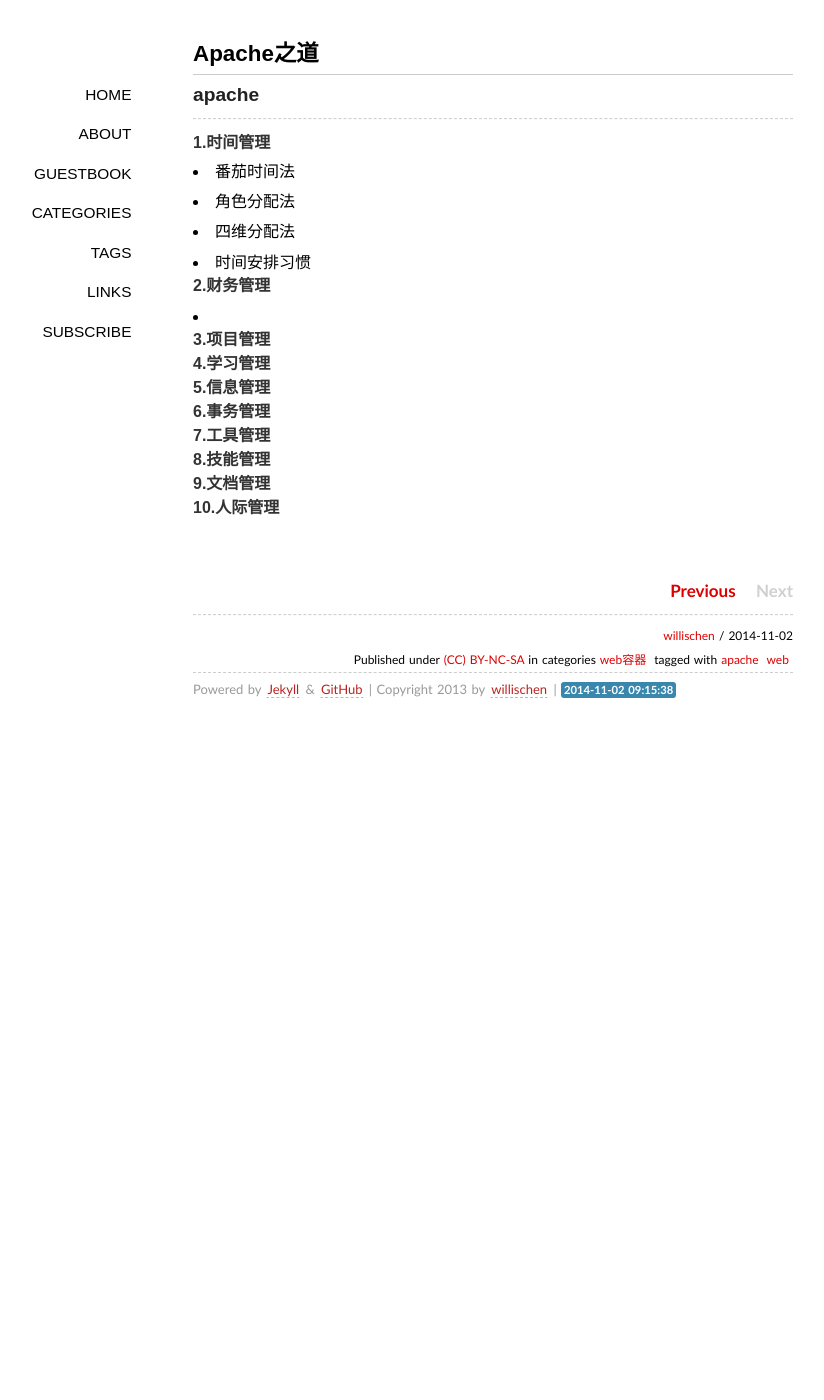
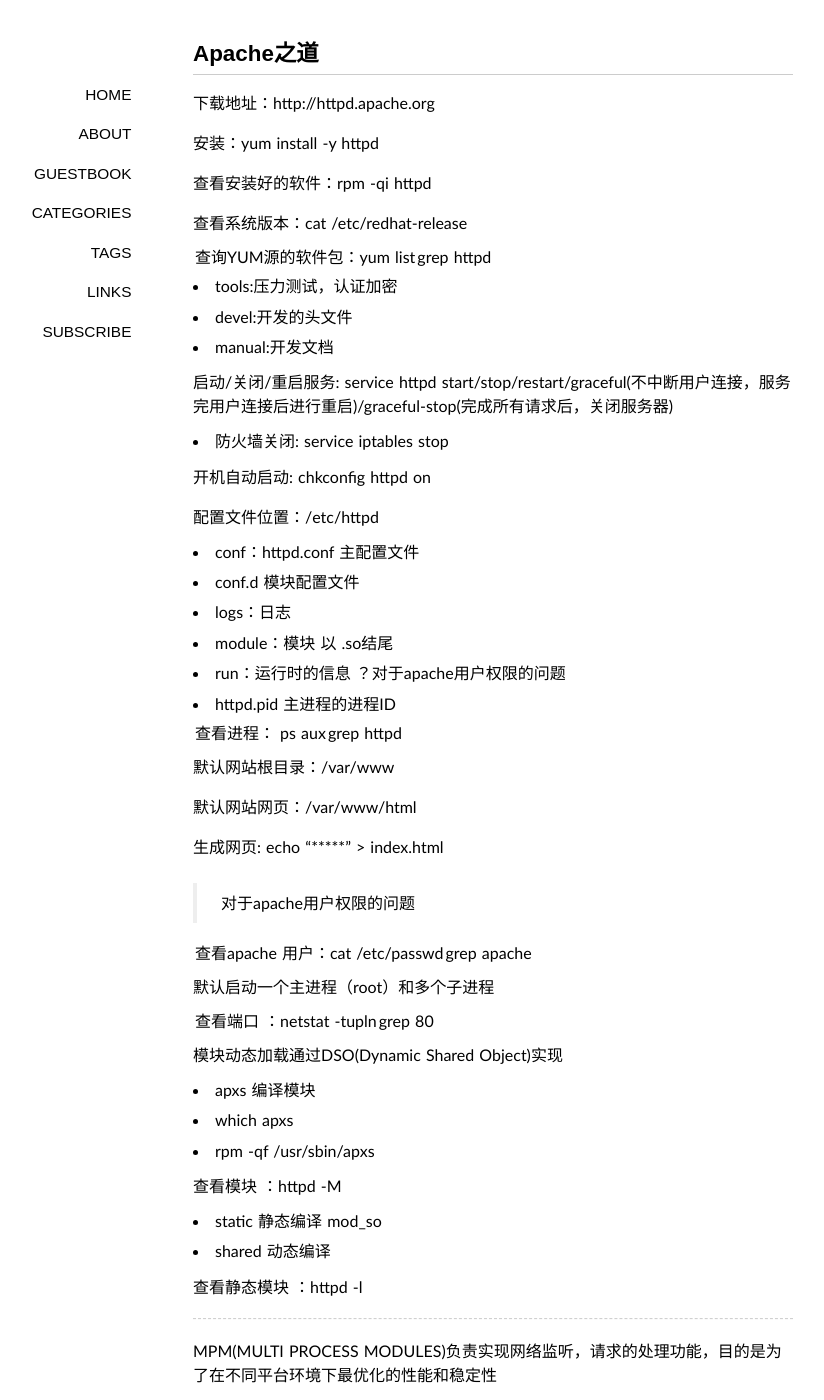
Before and after one commit to willischen/willischen.github.com, a Jekyll site: the page built from _posts/2014-11-02-apache.md, in a window 1280 px wide and 1400 px high. Shown: the whole window, without its empty margins (147-971 px from the left). Built offline with Jekyll 4.4.1, drawn with Linux system fonts in a browser that asks for light colours; some web fonts are replaced; Markdown is read by kramdown in place of the engine named in the settings; comment, search, counter and statistics services are not loaded; some of the changed text lies outside the part shown.

Commit message:
apache 苏勇课程笔记

```diff
--- a/_posts/2014-11-02-apache.md
+++ b/_posts/2014-11-02-apache.md
@@ -4,21 +4,108 @@
 categories: web容器
 tags: apache web
 ---
-###apache
-***
-####1.时间管理
 
-* 番茄时间法
-* 角色分配法
-* 四维分配法
-* 时间安排习惯
-####2.财务管理
-*
-####3.项目管理
-####4.学习管理
-####5.信息管理
-####6.事务管理
-####7.工具管理
-####8.技能管理
-####9.文档管理
-####10.人际管理
+下载地址：http://httpd.apache.org
+
+安装：yum install -y httpd
+
+查看安装好的软件：rpm -qi httpd
+
+查看系统版本：cat /etc/redhat-release
+
+查询YUM源的软件包：yum list | grep httpd
+
+- tools:压力测试，认证加密
+- devel:开发的头文件
+- manual:开发文档
+
+启动/关闭/重启服务: service httpd start/stop/restart/graceful(不中断用户连接，服务完用户连接后进行重启)/graceful-stop(完成所有请求后，关闭服务器)
+
+- 防火墙关闭: service iptables stop
+
+开机自动启动: chkconfig httpd on
+
+配置文件位置：/etc/httpd
+
+- conf：httpd.conf 主配置文件
+- conf.d     模块配置文件
+- logs：日志
+- module：模块 以 .so结尾
+- run：运行时的信息 ？对于apache用户权限的问题
+- httpd.pid 主进程的进程ID
+
+查看进程： ps aux | grep httpd
+
+默认网站根目录：/var/www
+
+默认网站网页：/var/www/html
+
+生成网页: echo "*****" > index.html
+
+> 对于apache用户权限的问题
+
+查看apache 用户：cat /etc/passwd | grep apache
+
+默认启动一个主进程（root）和多个子进程
+
+查看端口 ：netstat -tupln | grep 80
+
+模块动态加载通过DSO(Dynamic Shared Object)实现
+
+- apxs 编译模块
+- which apxs
+- rpm -qf    /usr/sbin/apxs
+
+查看模块 ：httpd -M
+- static 静态编译 mod_so
+- shared 动态编译
+
+查看静态模块 ：httpd -l
+
+---
+
+MPM(MULTI PROCESS MODULES)负责实现网络监听，请求的处理功能，目的是为了在不同平台环境下最优化的性能和稳定性
+- linux perfork,worker
+- WINDOW mpm_winnt
+- 查看MPM: httpd -l /-V
+
+perfork：非线程，预生成进程型MPM，perfork会预先启动一些子进程，每个子进程一个时间点只能处理一个请求，并且会根据并发请求数量动态生成更多子进程。
+- 优势：线程安全，效率高
+- 缺点：内存资源存在浪费，并发能力弱
+
+worker：线程化、多进程的MPM，每个进程可以生成多个线程，每个线程处理一个请求。
+- 优点：不需要太多子进程，节省资源
+- 缺点：效率没有perfork高，线程安全问题
+
+修改MPM ，需要重新编译
+
+动态查看：watch -n 1 'ps aux | grep httpd'
+
+压力测试: ab -c 16 -n 10000 http://192.168.1.108/index.html
+
+查看MPM配置文件 /etc/httpd/conf/httpd.conf
+
+- ServerLimit 》MaxClients
+- MaxRequestsPerChild 每个子进程最大请求数
+- 查看进程所占用内存： top -》来确定进程数量
+
+---
+
+主配置文件： /etc/httpd/conf/httpd.conf
+
+- 全局配置（Global ）
+
+	- ServerTokens OS/Major/full 显示报错信息时的服务器信息
+    - ServerRoot 服务保存目录
+    - PidFile 主进程目录
+    - Timeout 超时时间
+    - KeepAlive off    Tcp是否进行一次连接多次请求
+    - MaxKeepAliveRequests 最大连接数量
+    - KeepAliveTimeout 一次连接，两次请求最大间隔时间
+    - <ifModule>
+    - Listen 192.168.1.107：80 监听IP地址的80（多网卡时）
+    - LoadModule 动态模块加载（可以精简）
+    - include 加载模块配置
+- 主服务器配置(Main server)
+
+- 虚拟主机配置(Virtual host)
```
